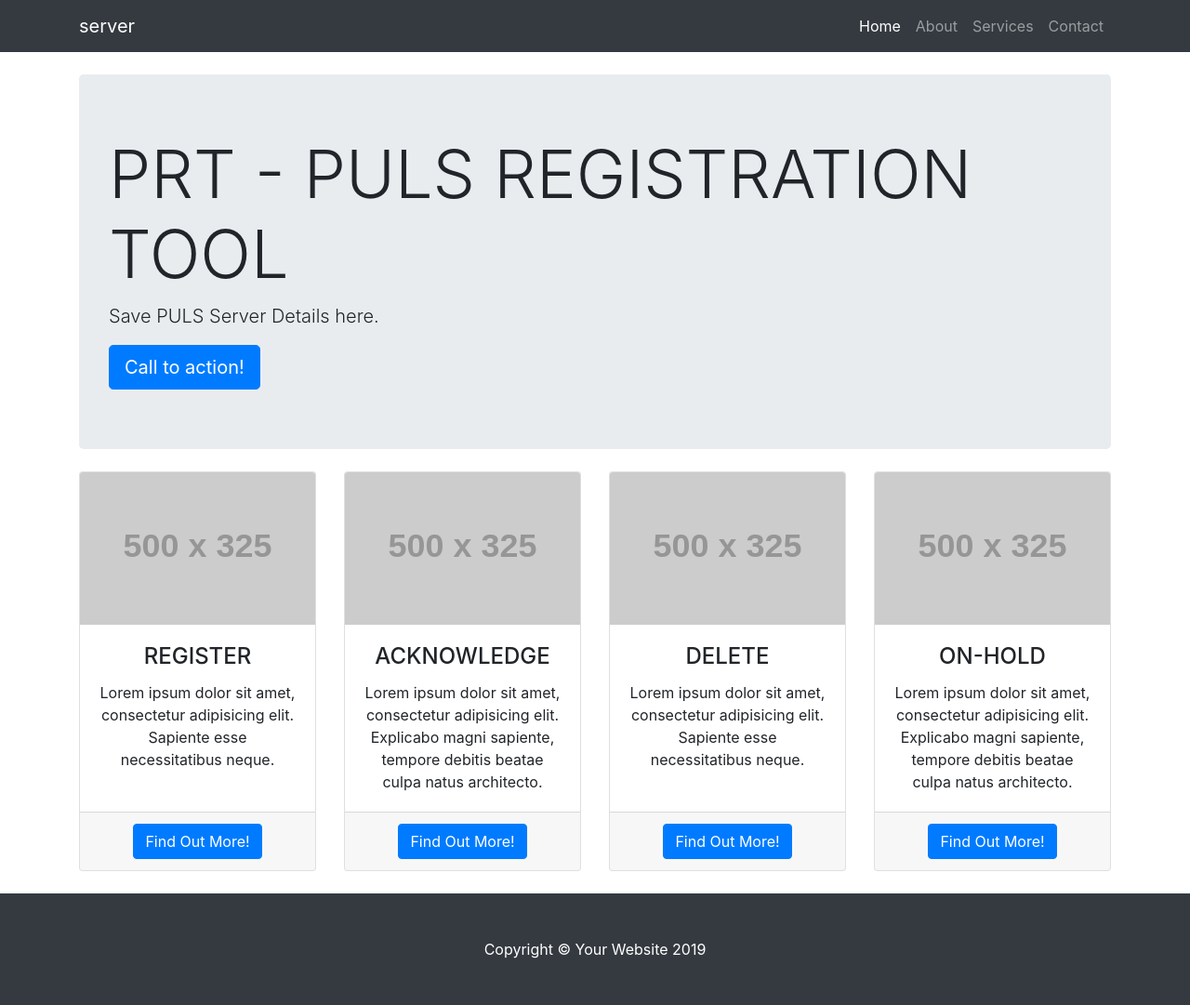
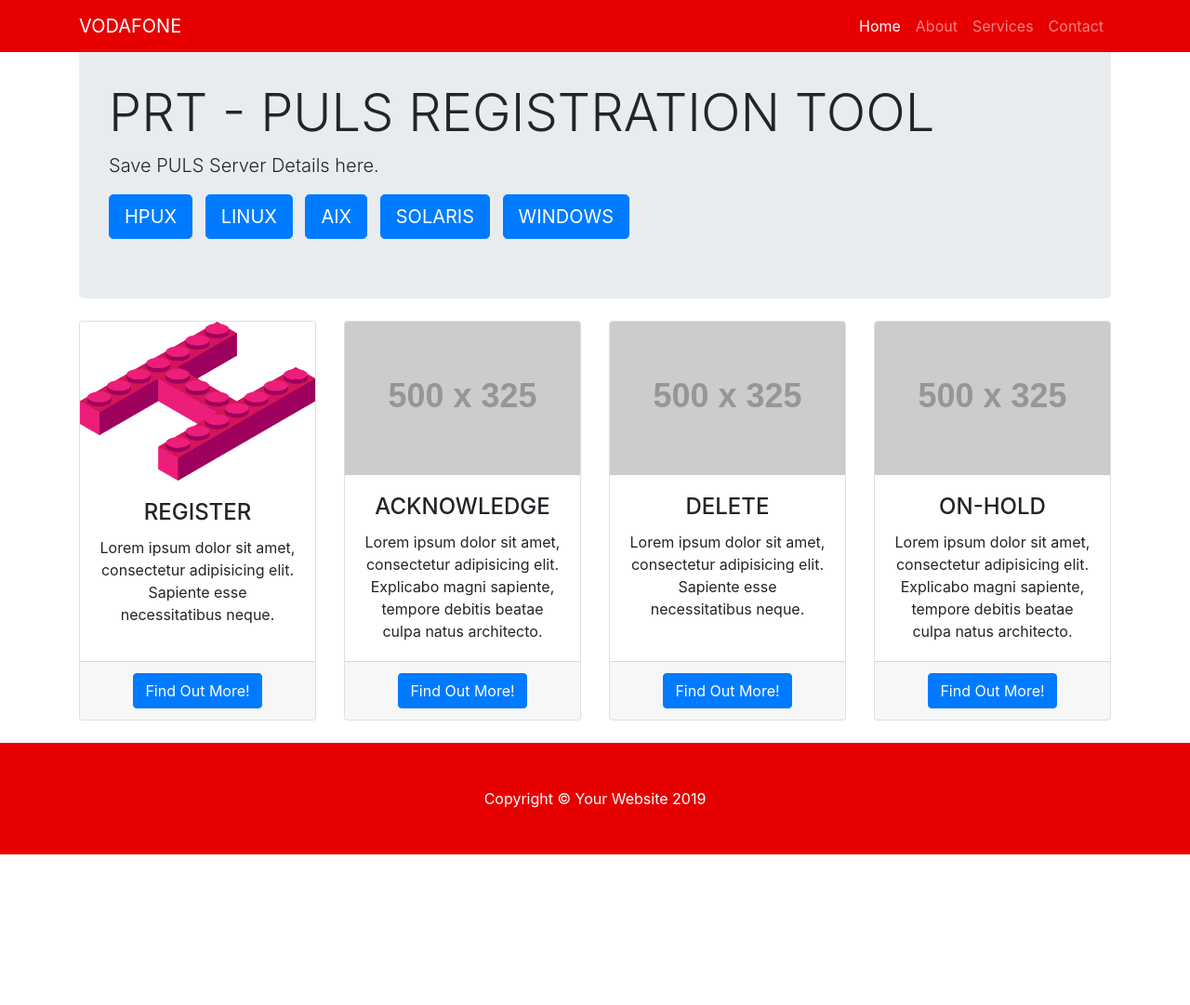
Before and after one commit to pandeyashishkp/prt-project, a Django app: page / in a window 1280 px wide. Shown: the whole page at 93% size. After the commit the page ends 919 px from the top, so only its background shows below. Run offline with Django 3.2, Linux system fonts and the light colour scheme; grey boxes labelled with a size stand in for pictures from a placeholder-image service; some libraries are stand-ins or nearby versions.

Commit message:
added custom.css and picture H.png

```diff
--- /dev/null
+++ b/hpux/static/css/custom.css
@@ -0,0 +1,3 @@
+.bg-dark {
+    background-color: #E60000!important; //#343a40
+}
--- /dev/null
+++ b/hpux/static/vendor/bootstrap/css/newfile.css
@@ -0,0 +1,3 @@
+navbar {
+    background-color: #E60000;
+}
--- a/hpux/templates/hpux/home.html
+++ b/hpux/templates/hpux/home.html
@@ -12,10 +12,7 @@
 
   <!-- Bootstrap core CSS -->
   <link href="{% static "vendor/bootstrap/css/bootstrap.min.css" %}" rel="stylesheet">
-
-  <!-- Custom styles for this template -->
-  <link href="{% static "css/heroic-features.css" %}" rel="stylesheet">
-
+  <link href="{% static "css/custom.css" %}" rel="stylesheet">
 </head>
 
 <body>
@@ -23,7 +20,7 @@
   <!-- Navigation -->
   <nav class="navbar navbar-expand-lg navbar-dark bg-dark fixed-top">
     <div class="container">
-      <a class="navbar-brand" href="#">server</a>
+      <a class="navbar-brand" href="#">VODAFONE</a>
       <button class="navbar-toggler" type="button" data-toggle="collapse" data-target="#navbarResponsive" aria-controls="navbarResponsive" aria-expanded="false" aria-label="Toggle navigation">
         <span class="navbar-toggler-icon"></span>
       </button>
@@ -53,9 +50,13 @@
 
     <!-- Jumbotron Header -->
     <header class="jumbotron my-4">
-      <h1 class="display-3">PRT - PULS REGISTRATION TOOL</h1>
+      <h1 class="display-4">PRT - PULS REGISTRATION TOOL</h1>
       <p class="lead">Save PULS Server Details here.</p>
-      <a href="#" class="btn btn-primary btn-lg">Call to action!</a>
+      <a href="#" class="btn btn-primary btn-lg">HPUX</a>&nbsp;&nbsp;
+      <a href="#" class="btn btn-primary btn-lg">LINUX</a>&nbsp;&nbsp;
+      <a href="#" class="btn btn-primary btn-lg">AIX</a>&nbsp;&nbsp;
+      <a href="#" class="btn btn-primary btn-lg">SOLARIS</a>&nbsp;&nbsp;
+      <a href="#" class="btn btn-primary btn-lg">WINDOWS</a>
     </header>
 
     <!-- Page Features -->
@@ -63,7 +64,7 @@
 
       <div class="col-lg-3 col-md-6 mb-4">
         <div class="card h-100">
-          <img class="card-img-top" src="http://placehold.it/500x325" alt="">
+          <img class="card-img-top" src="{% static "img/H.png" %}" alt="">
           <div class="card-body">
             <h4 class="card-title">REGISTER</h4>
             <p class="card-text">Lorem ipsum dolor sit amet, consectetur adipisicing elit. Sapiente esse necessitatibus neque.</p>
```
Also changed, not shown: hpux/static/img/H.png (added), hpux/static/vendor/bootstrap/css/bootstrap.min.css.
